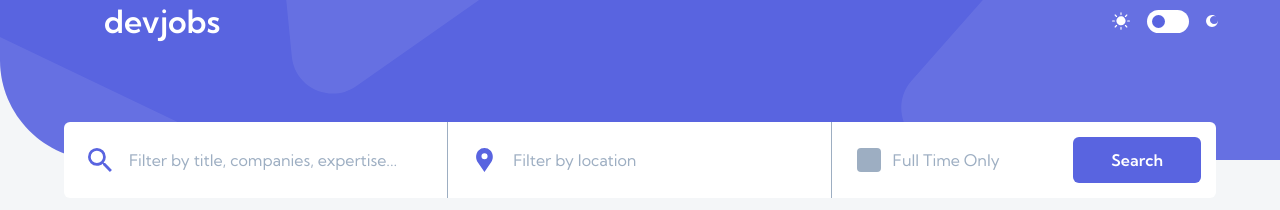
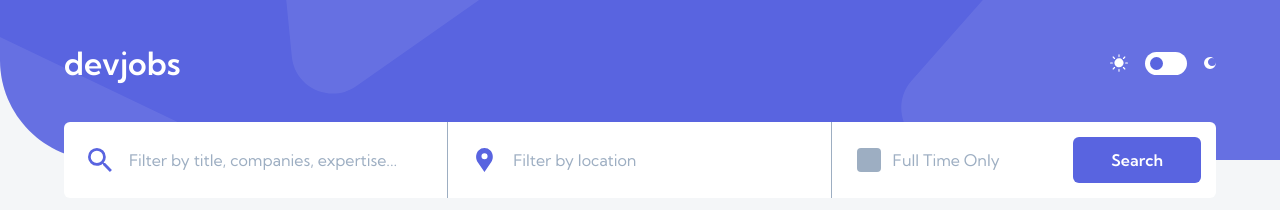
Before and after one commit to jasonamey/dev-jobs, a Next.js app: page / in a window 1280 px wide. Shown: the top 210 px of the page. Built offline with nearby package versions, Linux system fonts and the light colour scheme; no server answers; the database is empty.

Commit message:
fix top padding issue maing heading

```diff
--- a/components/Header.js
+++ b/components/Header.js
@@ -25,7 +25,7 @@
   height: 160px;
   background-image: url("/bg-pattern-header.svg");
   background-color: var(--color-bg-secondary);
-  padding-left: 42px;
+  padding-top: 42px;
   display: flex;
   justify-content: center;
   .container {
```
